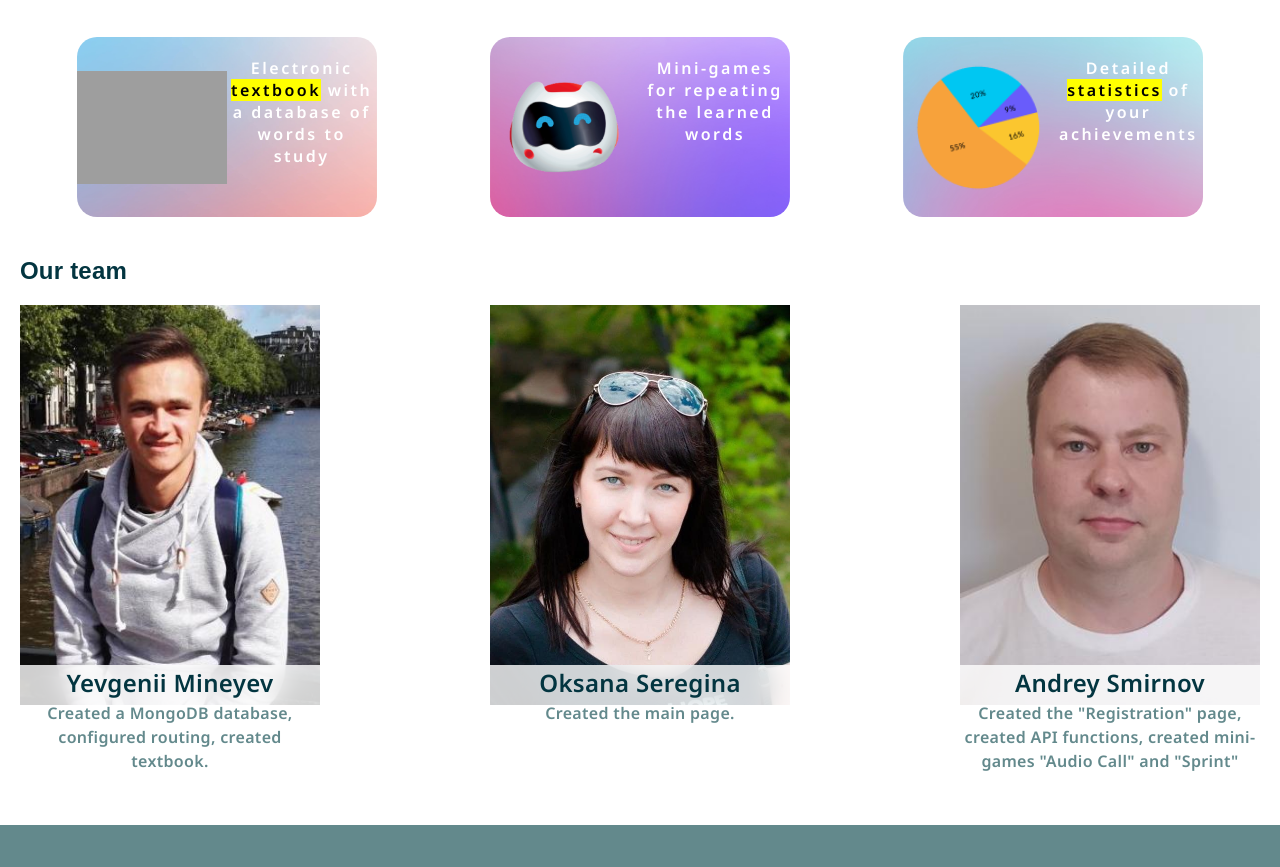
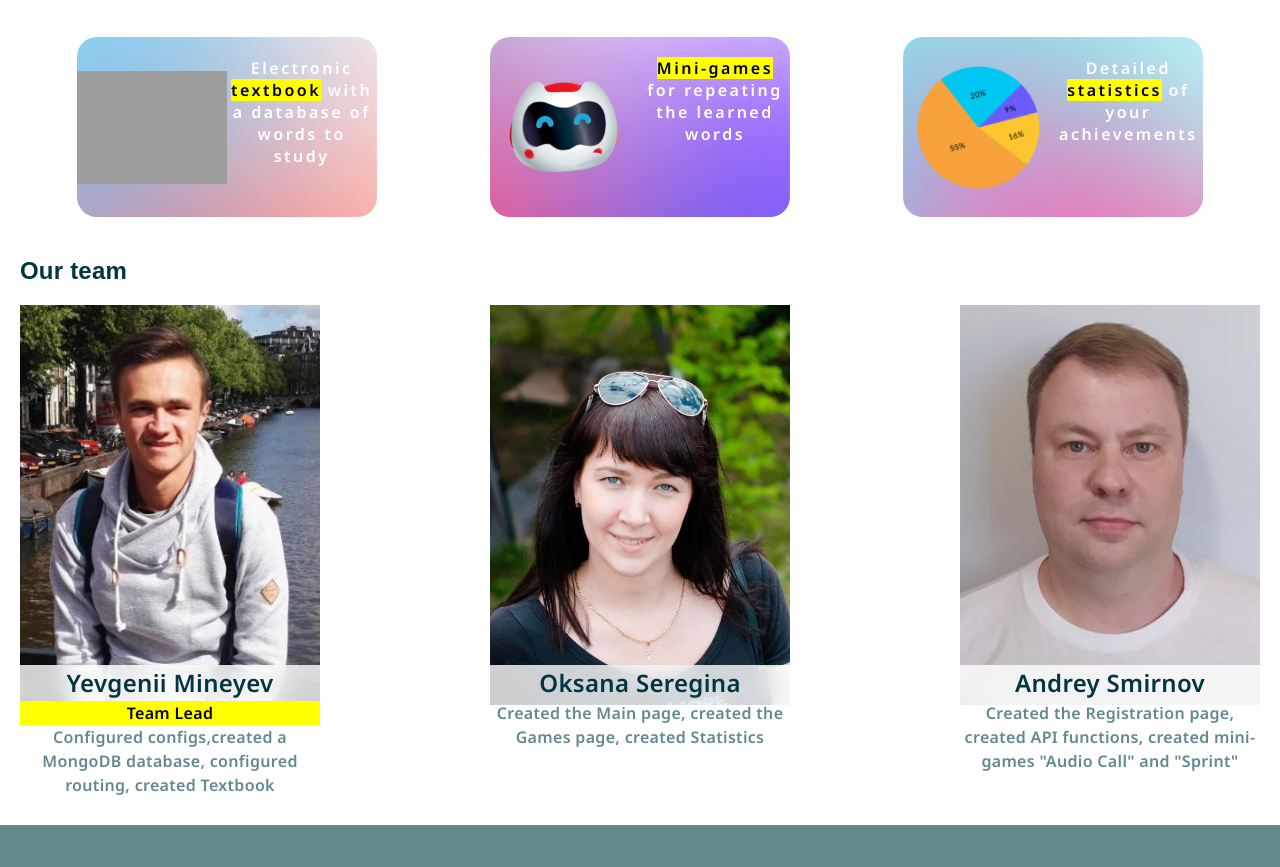
Before and after one commit to fromarys/rslang, a website built with webpack: page src/index.html in a window 1280 px wide. Shown: the part 624-1491 px from the top of the page. Built offline with nearby package versions, Linux system fonts and the light colour scheme; grey boxes are pictures that could not be loaded; a web font is replaced by a local one.

Commit message:
feat: update info done person and style main page
* feat: add info done person

* fix: change color to RGB

```diff
--- a/src/app/components/CardTeam/card-team.scss
+++ b/src/app/components/CardTeam/card-team.scss
@@ -37,5 +37,9 @@ link-github-team {
     font-size: 16px;
     line-height: 24px;
     color: $bluish-grey;
+
+    mark {
+      display: block;
+    }
   }
 }
--- a/src/app/components/Footer/footer.scss
+++ b/src/app/components/Footer/footer.scss
@@ -13,6 +13,7 @@ footer {
     display: flex;
     justify-content: space-between;
     width: 100%;
+    font-size: 20px;
   }
 }
 
--- a/src/app/components/Header/header.scss
+++ b/src/app/components/Header/header.scss
@@ -58,8 +58,17 @@ header a {
     margin-right: 40px;
   }
 }
+.item:hover {
+  a {
+    color: #ffff00;
+  }
+}
 
 .condition {
   margin-right: 20px;
   margin-left: 15px;
 }
+
+.condition:hover {
+  color: #ffff00;
+}
--- a/src/app/components/Main/constants.ts
+++ b/src/app/components/Main/constants.ts
@@ -13,7 +13,7 @@ export const CARD_OPPORTUNITIES: ICardOpportunities[] = [
   {
     srcBackgr: '../public/static/card-backgr2.jpeg',
     srcIcon: '../public/static/play.png',
-    text: 'Mini-games for repeating the learned words',
+    text: '<mark>Mini-games</mark> for repeating the learned words',
     id: IHeaderMenu.Games,
     route: ERoutes.games,
   },
@@ -31,18 +31,19 @@ export const CARD_TEAM: ICardTeam[] = [
     srcPerson: '../public/static/yevgenii-foto.jpg',
     hrefPerson: 'https://github.com/fromarys',
     namePerson: 'Yevgenii Mineyev',
-    donePerson: 'Created a MongoDB database, configured routing, created textbook.',
+    donePerson:
+      '<mark>Team Lead</mark>Configured configs,created a MongoDB database, configured routing, created Textbook',
   },
   {
     srcPerson: '../public/static/oksana-foto.jpg',
     hrefPerson: 'https://github.com/OksanaSeregina',
     namePerson: 'Oksana Seregina',
-    donePerson: 'Created the main page.',
+    donePerson: 'Created the Main page, created the Games page, created Statistics',
   },
   {
     srcPerson: '../public/static/andrey-foto.jpg',
     hrefPerson: 'https://github.com/Andronio2',
     namePerson: 'Andrey Smirnov',
-    donePerson: 'Created the "Registration" page, created API functions, created mini-games "Audio Call" and "Sprint"',
+    donePerson: 'Created the Registration page, created API functions, created mini-games "Audio Call" and "Sprint"',
   },
 ];
--- a/src/app/components/Main/main.scss
+++ b/src/app/components/Main/main.scss
@@ -11,6 +11,7 @@ main {
 // opportunities
 .opportunities {
   display: flex;
+  flex-wrap: wrap;
   justify-content: space-around;
   margin: 0 20px 40px 20px;
 }
```
